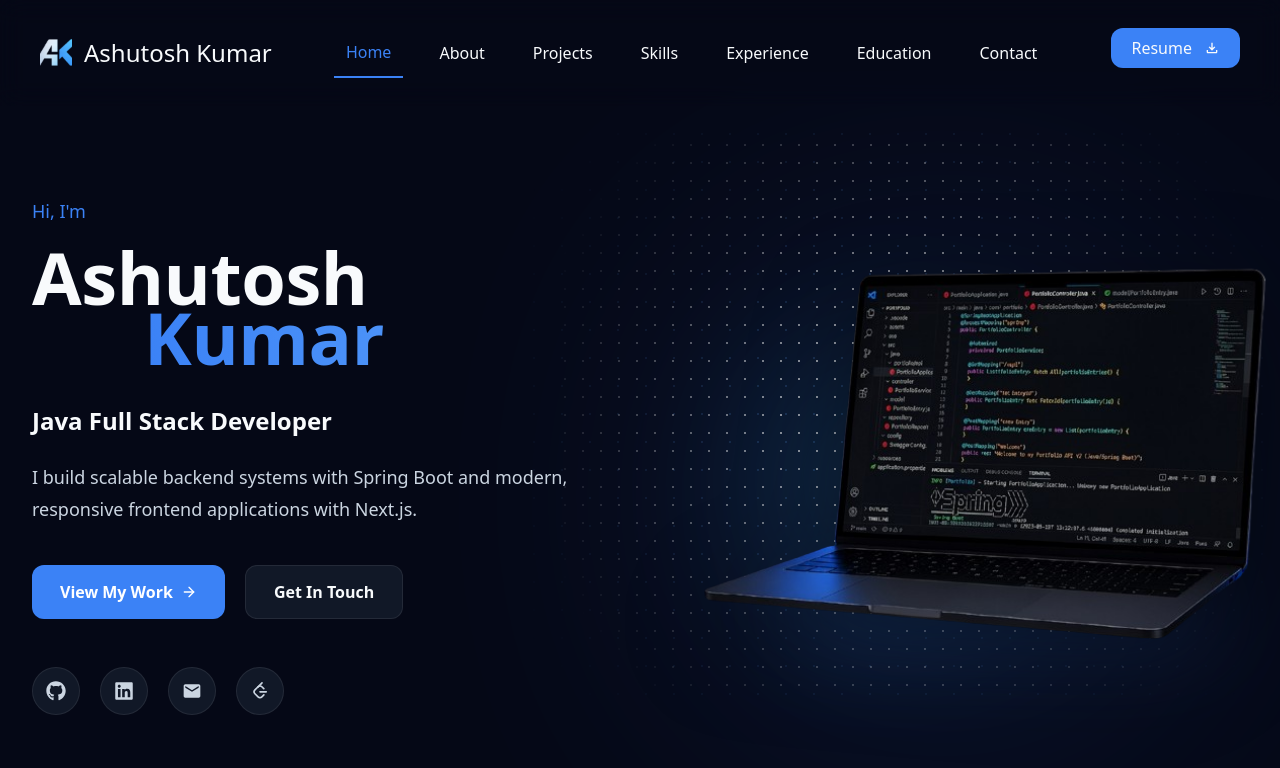
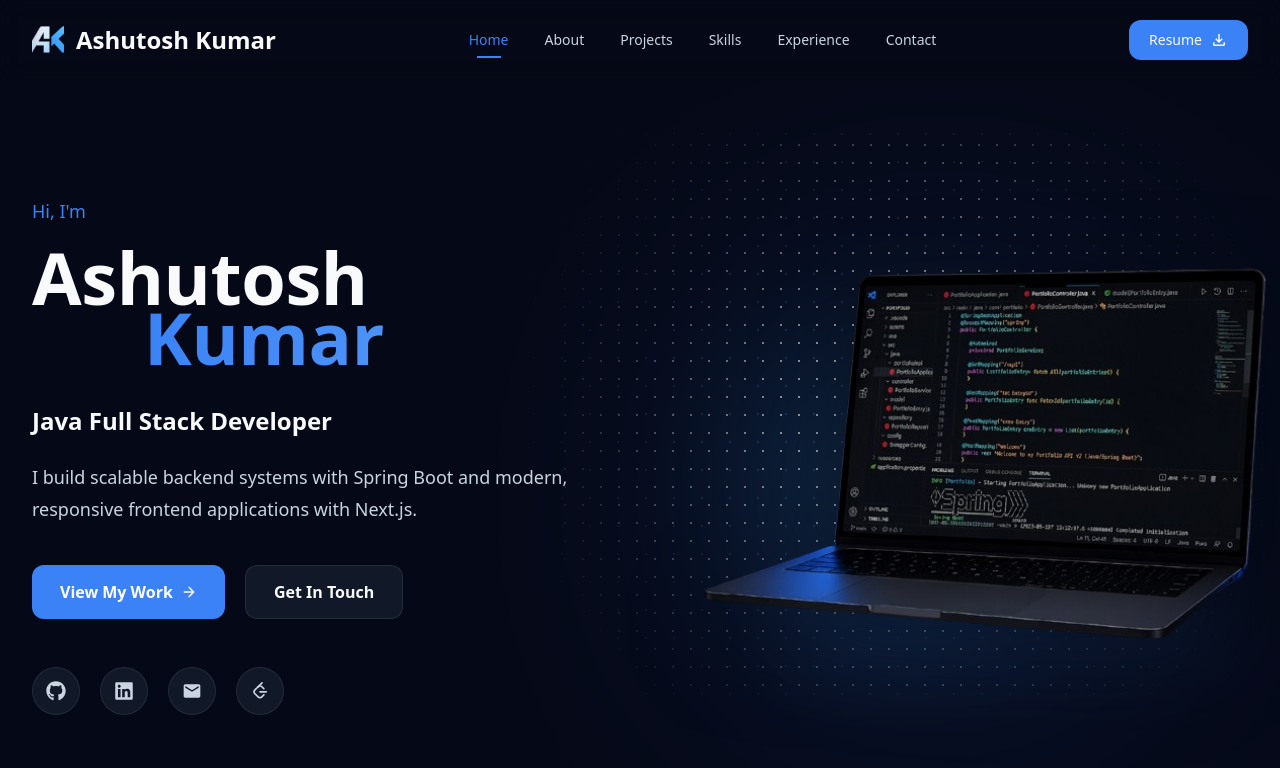
Before and after one commit to Ashutosh-biotech/portfolio, a Next.js app: page / in a window 1280 px wide. Shown: the top 768 px of the page. Built offline with nearby package versions, Linux system fonts and the light colour scheme.

Commit message:
Navbar responsive

```diff
--- a/components/layout/app/navbar.tsx
+++ b/components/layout/app/navbar.tsx
@@ -1,22 +1,158 @@
-import React from "react";
+"use client";
+
+import React, { useState, useEffect } from "react";
 import Image from "next/image";
-import logo from "@/assets/images/favicon-48x48.png"
-import {NavLink} from "./Navbar/navlink";
+import Link from "next/link";
+import logo from "@/assets/images/favicon-48x48.png";
 import { MdOutlineFileDownload } from "react-icons/md";
+import { HiMenuAlt3, HiX } from "react-icons/hi";
+
+interface NavItemInterface {
+    name: string;
+    href: string;
+}
+
+const NavItems: NavItemInterface[] = [
+    { name: "Home", href: "#home" },
+    { name: "About", href: "#about" },
+    { name: "Projects", href: "#projects" },
+    { name: "Skills", href: "#skills" },
+    { name: "Experience", href: "#experience" },
+    { name: "Contact", href: "#contact" },
+];
 
 function Navbar(): React.JSX.Element {
+    const [active, setActive] = useState<number>(0);
+    const [mobileOpen, setMobileOpen] = useState<boolean>(false);
+    const [scrolled, setScrolled] = useState<boolean>(false);
+
+    useEffect(() => {
+        const handleScroll = () => {
+            setScrolled(window.scrollY > 20);
+        };
+        window.addEventListener("scroll", handleScroll);
+        return () => window.removeEventListener("scroll", handleScroll);
+    }, []);
+
+    // Close mobile menu on resize
+    useEffect(() => {
+        const handleResize = () => {
+            if (window.innerWidth >= 1024) setMobileOpen(false);
+        };
+        window.addEventListener("resize", handleResize);
+        return () => window.removeEventListener("resize", handleResize);
+    }, []);
+
     return (
-        <div className={"flex px-10 py-7 justify-between backdrop-blur-md fixed w-screen z-50"}>
-            <div className={"flex gap-3 items-center"}>
-                <Image src={logo} alt={"My Name shortform \"AK\" as a Logo"} height={32} width={32} draggable={false}/>
-                <span className={"text-(--text) text-2xl"}>Ashutosh Kumar</span>
+        <nav
+            className={`fixed top-0 left-0 w-full z-50 transition-all duration-300 ${
+                scrolled
+                    ? "bg-[var(--bg)]/80 backdrop-blur-xl shadow-lg shadow-[var(--shadow)]"
+                    : "bg-transparent backdrop-blur-md"
+            }`}
+        >
+            <div className="mx-auto flex max-w-7xl items-center justify-between px-6 py-5 lg:px-8">
+                {/* Logo */}
+                <Link href="#home" className="flex items-center gap-3">
+                    <Image
+                        src={logo}
+                        alt={'My Name shortform "AK" as a Logo'}
+                        height={32}
+                        width={32}
+                        draggable={false}
+                    />
+                    <span className="text-(--text) text-xl font-semibold lg:text-2xl">
+                        Ashutosh Kumar
+                    </span>
+                </Link>
+
+                {/* Desktop Nav Links */}
+                <div className="hidden lg:flex items-center gap-1">
+                    {NavItems.map((item, i) => (
+                        <Link
+                            key={i}
+                            href={item.href}
+                            className={`px-4 py-2 rounded-lg relative group overflow-hidden transition-colors duration-300 text-sm font-medium ${
+                                i === active
+                                    ? "text-(--primary)"
+                                    : "text-(--text-secondary) hover:text-(--text)"
+                            }`}
+                            onClick={() => setActive(i)}
+                        >
+                            {item.name}
+                            <span
+                                className={`absolute bottom-0 left-1/2 -translate-x-1/2 h-0.5 bg-(--primary) transition-all duration-300 ${
+                                    i === active ? "w-6" : "w-0 group-hover:w-6"
+                                }`}
+                            />
+                        </Link>
+                    ))}
+                </div>
+
+                {/* Desktop Right Section */}
+                <div className="hidden lg:flex items-center gap-4">
+                    <a
+                        href="#"
+                        className="text-(--text) flex items-center gap-2 py-2.5 px-5 bg-(--primary) hover:bg-(--primary-hover) hover:scale-105 transition-all duration-300 rounded-xl font-medium text-sm"
+                    >
+                        Resume
+                        <MdOutlineFileDownload className="text-lg" />
+                    </a>
+                </div>
+
+                {/* Mobile Hamburger */}
+                <button
+                    className="lg:hidden flex items-center justify-center h-10 w-10 rounded-xl border border-(--border) bg-(--card) text-(--text) transition-all duration-300"
+                    onClick={() => setMobileOpen(!mobileOpen)}
+                    aria-label="Toggle menu"
+                >
+                    {mobileOpen ? (
+                        <HiX className="text-xl" />
+                    ) : (
+                        <HiMenuAlt3 className="text-xl" />
+                    )}
+                </button>
             </div>
-            <NavLink />
-            <div>
-                <a href="#" className={"text-(--text) flex gap-3 items-center py-2 px-5 bg-(--primary) hover:bg-(--primary-hover) hover:scale-110 transition-transform duration-300 rounded-xl"}>Resume<MdOutlineFileDownload className={"text-(--text)"}/></a>
+
+            {/* Mobile Menu */}
+            <div
+                className={`lg:hidden overflow-hidden transition-all duration-500 ease-in-out ${
+                    mobileOpen ? "max-h-[600px] opacity-100" : "max-h-0 opacity-0"
+                }`}
+            >
+                <div className="mx-6 mb-6 rounded-2xl border border-(--border) bg-(--card)/95 backdrop-blur-xl p-6">
+                    <div className="flex flex-col gap-1">
+                        {NavItems.map((item, i) => (
+                            <Link
+                                key={i}
+                                href={item.href}
+                                className={`px-4 py-3 rounded-xl text-sm font-medium transition-all duration-300 ${
+                                    i === active
+                                        ? "text-(--primary) bg-(--primary)/10"
+                                        : "text-(--text-secondary) hover:text-(--text) hover:bg-white/5"
+                                }`}
+                                onClick={() => {
+                                    setActive(i);
+                                    setMobileOpen(false);
+                                }}
+                            >
+                                {item.name}
+                            </Link>
+                        ))}
+                    </div>
+                    <div className="mt-4 pt-4 border-t border-(--border)">
+                        <a
+                            href="#"
+                            className="text-(--text) flex items-center justify-center gap-2 py-3 px-5 bg-(--primary) hover:bg-(--primary-hover) transition-all duration-300 rounded-xl font-medium text-sm w-full"
+                        >
+                            Resume
+                            <MdOutlineFileDownload className="text-lg" />
+                        </a>
+                    </div>
+                </div>
             </div>
-        </div>
-    )
+        </nav>
+    );
 }
 
 export { Navbar };
```
